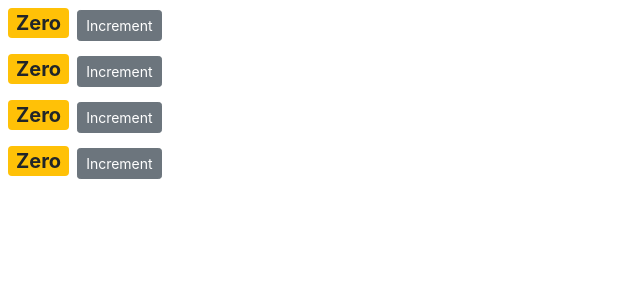
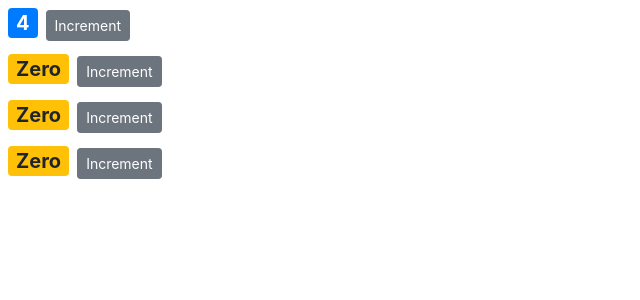
Before and after one commit to karyaTio/react-shopping-list-by-Programming-with-Mosh, a React (Create React App) app: page / in a window 1280 px wide. Shown: the top 300 px of the page, without its empty margins (0-640 px from the left). Built offline with nearby package versions, Linux system fonts and the light colour scheme.

Commit message:
Passing Data to component

```diff
--- a/src/components/counter.jsx
+++ b/src/components/counter.jsx
@@ -1,17 +1,16 @@
 import React, { Component } from "react";
-// Composing Components
+
 class Counter extends Component {
   state = {
-    count: 0
+    value: this.props.value
   };
 
   handleIncrement = () => {
-    this.setState({ count: this.state.count + 1 });
+    this.setState({ value: this.state.value + 1 });
   };
 
   render() {
     return (
-      // React.Fragment can be use if this component not returning parent E.g. div
       <div>
         <span style={{ fontSize: 20 }} className={this.getBadgeClasses()}>
           {this.formatCount()}
@@ -29,13 +28,13 @@ class Counter extends Component {
 
   getBadgeClasses() {
     let classes = "badge m-2 badge-";
-    classes += this.state.count === 0 ? "warning" : "primary";
+    classes += this.state.value === 0 ? "warning" : "primary";
     return classes;
   }
 
   formatCount() {
-    const { count } = this.state;
-    return count === 0 ? "Zero" : count;
+    const { value } = this.state;
+    return value === 0 ? "Zero" : value;
   }
 }
 
--- a/src/components/counters.jsx
+++ b/src/components/counters.jsx
@@ -1,6 +1,6 @@
 import React, { Component } from "react";
 import Counter from "./counter";
-
+// Passing data to component
 class Counters extends Component {
   state = {
     counters: [
@@ -15,7 +15,7 @@ class Counters extends Component {
     return (
       <div>
         {this.state.counters.map(counter => (
-          <Counter key={counter.id} />
+          <Counter key={counter.id} value={counter.value} />
         ))}
       </div>
     );
```
